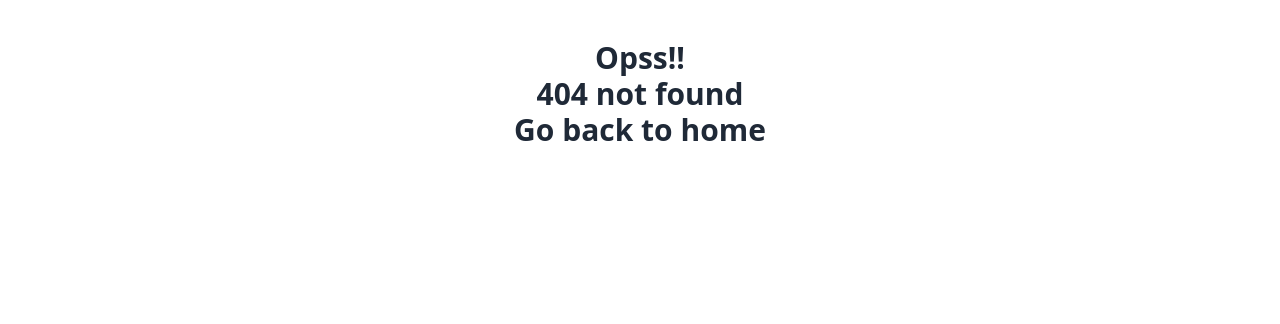
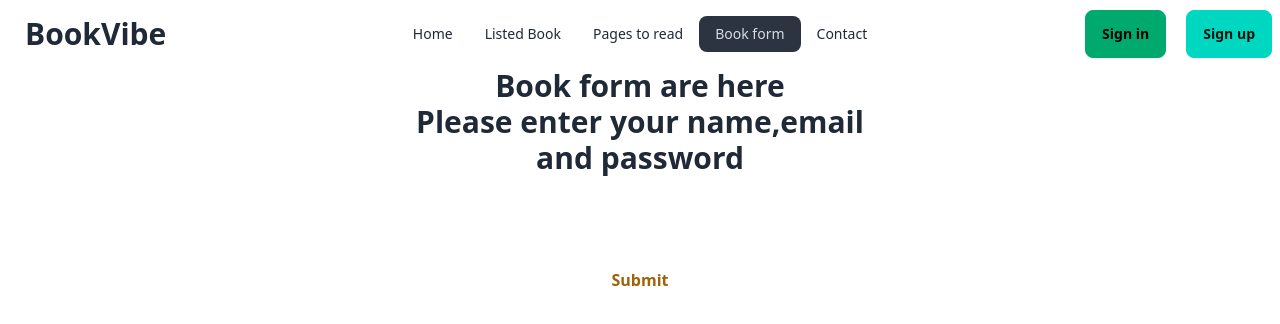
Before and after one commit to Abdullah3d/Book-vibe-repo, a React (Vite) app: page /form in a window 1280 px wide. Before the commit this address had no page. Shown: the top 324 px of the page. Built offline with nearby package versions, Linux system fonts and the light colour scheme.

Commit message:
added extra  part

```diff
--- /dev/null
+++ b/src/components/Contact/Contact.jsx
@@ -0,0 +1,13 @@
+
+const Contact = () => {
+    return (
+        <div className="text-center text-4xl py-40 font-bold ">
+            <h2>Contact with us</h2>
+            <h3>We are one call away from you </h3>
+            <h2 className="text-blue-300 mt-5 shadow-sm">Your Hotline : +974 66 55 777</h2>
+
+        </div>
+    );
+};
+
+export default Contact;
--- /dev/null
+++ b/src/components/Form/Form.jsx
@@ -0,0 +1,31 @@
+import { MdSettingsInputHdmi } from "react-icons/md";
+
+const Form = () => {
+    const handleSubmit = e => {
+        e.preventDefault();
+        console.log(e.target.name.value);
+        console.log(e.target.email.value);
+        console.log(e.target.password.value);
+    }
+
+
+    return (
+      <div>
+        <h2 className=" text-center text-3xl font-bold">Book form are here</h2>
+        <h3 className="text-center text-3xl font-bold">Please enter your name,email <br/>and password</h3>
+          <div className="font-bold text-center text-yellow-700 p-5">
+            <form onSubmit={handleSubmit}>
+                <input type="text" name="name"/>
+                <br/>
+                <input type="email" name="email" id="" />
+                <br/>
+                <input type="password" name="password" id=""/>
+                <br/>
+                <input type="submit" value="Submit"/>
+            </form>
+        </div>
+      </div>
+    );
+};
+
+export default Form;
--- a/src/components/Navbar/Navbar.jsx
+++ b/src/components/Navbar/Navbar.jsx
@@ -5,6 +5,8 @@ const Navbar = () => {
         <li><NavLink to="/">Home</NavLink></li>
         <li><NavLink to="/listed">Listed Book</NavLink></li>
         <li><NavLink to="/pages">Pages to read</NavLink></li>
+        <li><NavLink to="/form">Book form</NavLink></li>
+        <li><NavLink to="/contact">Contact</NavLink></li>
     </>
     return (
         <div className="navbar bg-base-100">
--- a/src/components/Root/Root.jsx
+++ b/src/components/Root/Root.jsx
@@ -1,5 +1,6 @@
 import { Outlet } from "react-router-dom";
 import Navbar from "../Navbar/Navbar";
+
 
 
 const Root = () => {
@@ -7,6 +8,7 @@ const Root = () => {
         <div>
             <Navbar></Navbar>
            <Outlet></Outlet>
+
         </div>
 
     );
```
Also changed, not shown: src/main.jsx (+10 -0 lines), src/components/Book/Book.jsx (line endings or trailing spaces).
